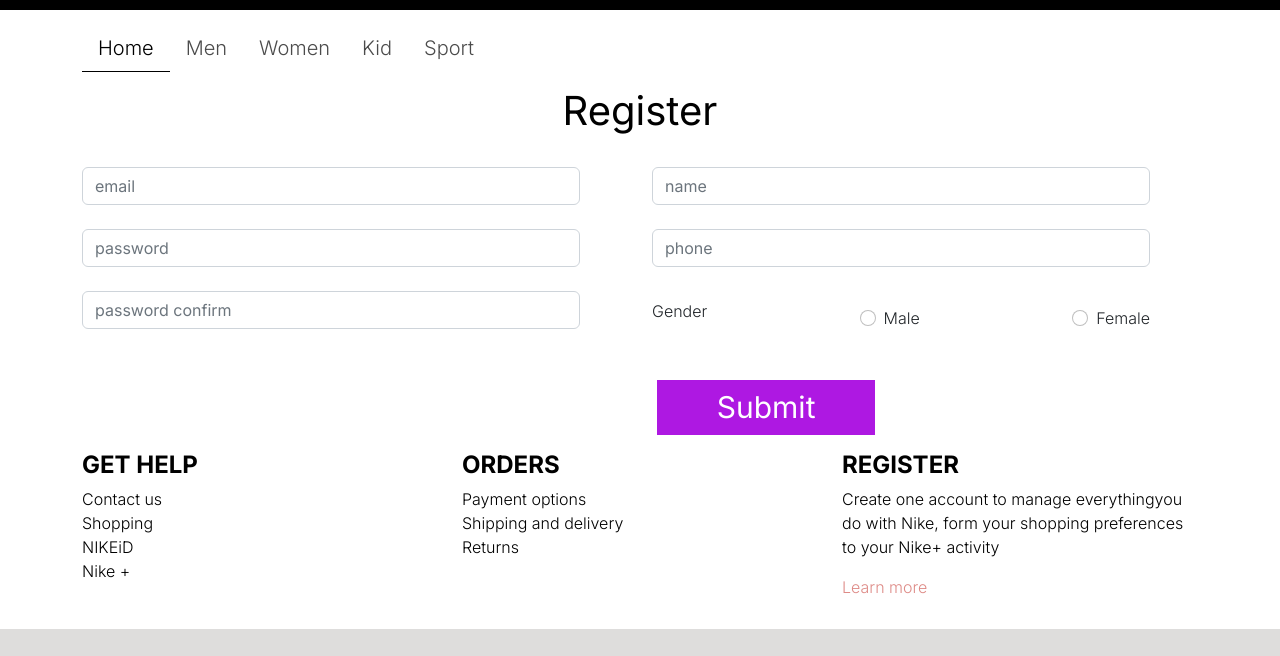
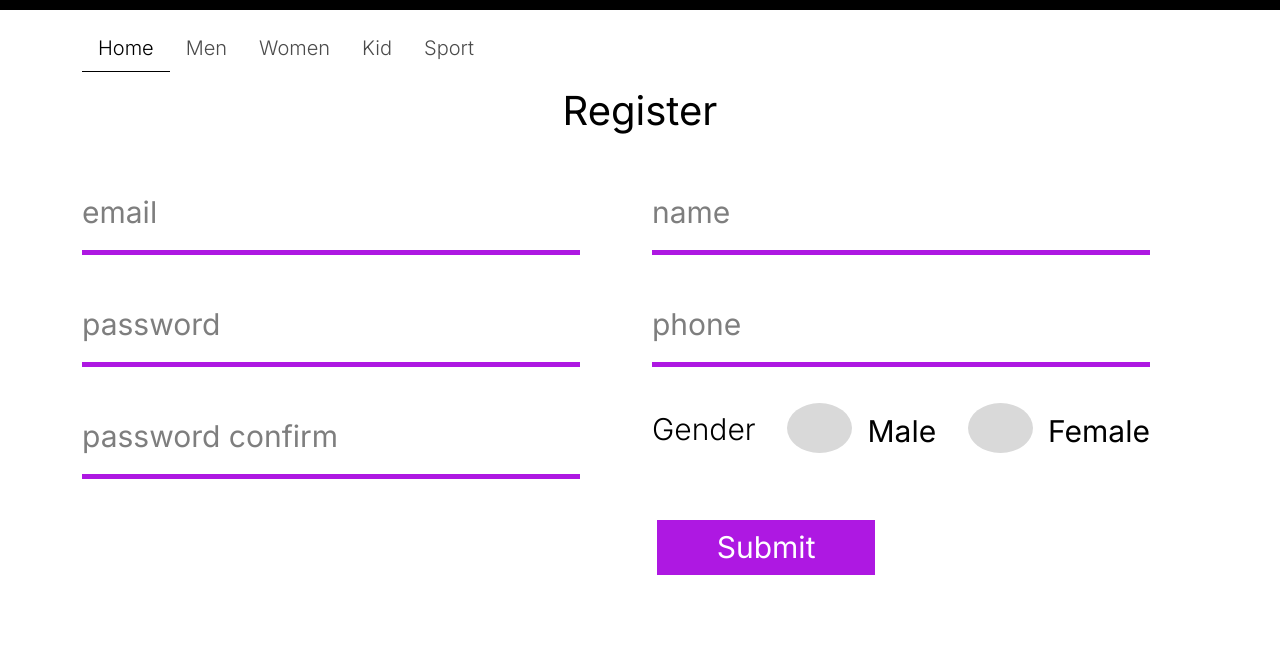
Before and after one commit to trankhai191299/capstone2_KiKa, a plain HTML site: page register.html in a window 1280 px wide. Shown: the part 68-724 px from the top of the page. Drawn offline with nearby package versions, Linux system fonts and the light colour scheme.

Commit message:
còn 1 tý là xong register

```diff
--- a/register.html
+++ b/register.html
@@ -68,7 +68,7 @@
         <form class="mt-4">
           <div class="row">
             <div class="col-6">
-              <div class="form-items me-5 mb-3 mt-2">
+              <div class="form-items me-5 mb-3 mt-3">
                 <input
                   type="email"
                   class="form-control"
@@ -78,7 +78,7 @@
               </div>
             </div>
             <div class="col-6">
-              <div class="form-items me-5 mb-3 mt-2">
+              <div class="form-items me-5 mb-3 mt-3">
                 <input
                   type="text"
                   class="form-control"
@@ -88,7 +88,7 @@
               </div>
             </div>
             <div class="col-6">
-              <div class="form-items me-5 mb-3 mt-2">
+              <div class="form-items me-5 mb-3 mt-3">
                 <input
                   type="password"
                   class="form-control"
@@ -98,7 +98,7 @@
               </div>
             </div>
             <div class="col-6">
-              <div class="form-items me-5 mb-3 mt-2">
+              <div class="form-items me-5 mb-3 mt-3">
                 <input
                   type="text"
                   class="form-control"
@@ -108,7 +108,7 @@
               </div>
             </div>
             <div class="col-6">
-              <div class="form-items me-5 mb-3 mt-2">
+              <div class="form-items me-5 mb-3 mt-3">
                 <input
                   type="password"
                   class="form-control"
@@ -119,18 +119,18 @@
             </div>
             <div class="col-6">
               <div
-                class="form-items d-flex justify-content-between align-items-center me-5 mb-3 mt-3"
+                class="form-items d-flex justify-content-between align-items-center me-5 mb-3 mt-4"
               >
                 <div class="gender-choice-title">
                   <p>Gender</p>
                 </div>
                 <div class="form-check">
-                  <input class="form-check-input" type="radio" name="" id="" />
-                  <label class="form-check-label" for=""> Male </label>
+                  <input class="form-check-input" type="radio" id="male" value="male"/>
+                  <label class="form-check-label" for="male"> Male </label>
                 </div>
                 <div class="form-check">
-                  <input class="form-check-input" type="radio" name="" id="" />
-                  <label class="form-check-label" for=""> Female </label>
+                  <input class="form-check-input" type="radio" id="female" value="female"/>
+                  <label class="form-check-label" for="female"> Female </label>
                 </div>
               </div>
             </div>
--- a/scss/Page/register.scss
+++ b/scss/Page/register.scss
@@ -3,25 +3,68 @@
 @import "./header";
 @import "./footer";
 //------------------------------------
-.register{
-    h3{
-        @include text($text-lg,$text-medium,$text-cl-prim);
+.register {
+    padding-bottom: 100px;
+  h3 {
+    @include text($text-lg, $text-medium, $text-cl-prim);
   }
-    form{
+  form {
     position: relative;
-        .row{
-            .form-items{
-                input{
-
+    .row {
+      .form-items {
+        input {
+          &.form-control {
+            border-bottom: 5px solid $bd-cl-1;
+            border-top: none;
+            border-left: none;
+            border-right: none;
+            border-radius: 0;
+            padding: 15px 15px 15px 0;
+            @include text($text-l,$text-medium,$text-cl-prim);
+            &:focus {
+              box-shadow: none;
+            }
+          }
+          &::placeholder{
+            @include text($text-l,$text-medium,$text-cl-prim);
+            opacity: .5;
+          }
+        }
+        .gender-choice-title{
+            @include text($text-l, $text-medium, $text-cl-prim);
+        }
+        .form-check{
+            .form-check-input{
+                width: 65px;
+                height: 50px;
+                border: none;
+                transform: translate(-15px,-10px);
+                background-color: $fr-cl-check1;
+                &:focus{
+                    box-shadow: none;
+                }
+            }
+            .form-check-label{
+                @include text($text-l, $text-medium, $text-cl-prim);
             }
         }
       }
-        button{
-            transition: all .5s;
+    }
+    button {
+      transition: all 0.5s;
       margin-top: 25px;
       position: absolute;
       left: 51.5%;
-            @include button($btn-cl-4,5px 60px,none,$text-l,$text-medium,$text-cl-sec,$btn-cl-1,$text-cl-a)
+      @include button(
+        $btn-cl-4,
+        5px 60px,
+        none,
+        $text-l,
+        $text-medium,
+        $text-cl-sec,
+        $btn-cl-1,
+        $text-cl-a
+      );
     }
   }
 }
--- a/scss/Theme/_variable.scss
+++ b/scss/Theme/_variable.scss
@@ -27,6 +27,8 @@ $btn-cl-3:#fff;
 $btn-cl-4:#AE18E2;
 //bordercolor
 $bd-cl-1:#AE18E2;
+//form check color
+$fr-cl-check1:#D9D9D9;
 //------------------
 @mixin text($fs:$text-base,$fw:$text-light,$c:$text-cl-prim) {
     font-size: $fs;
```
Also changed, not shown: css/register.css, css/register.min.css. Lines whose indentation alone changed are shown as unchanged.
